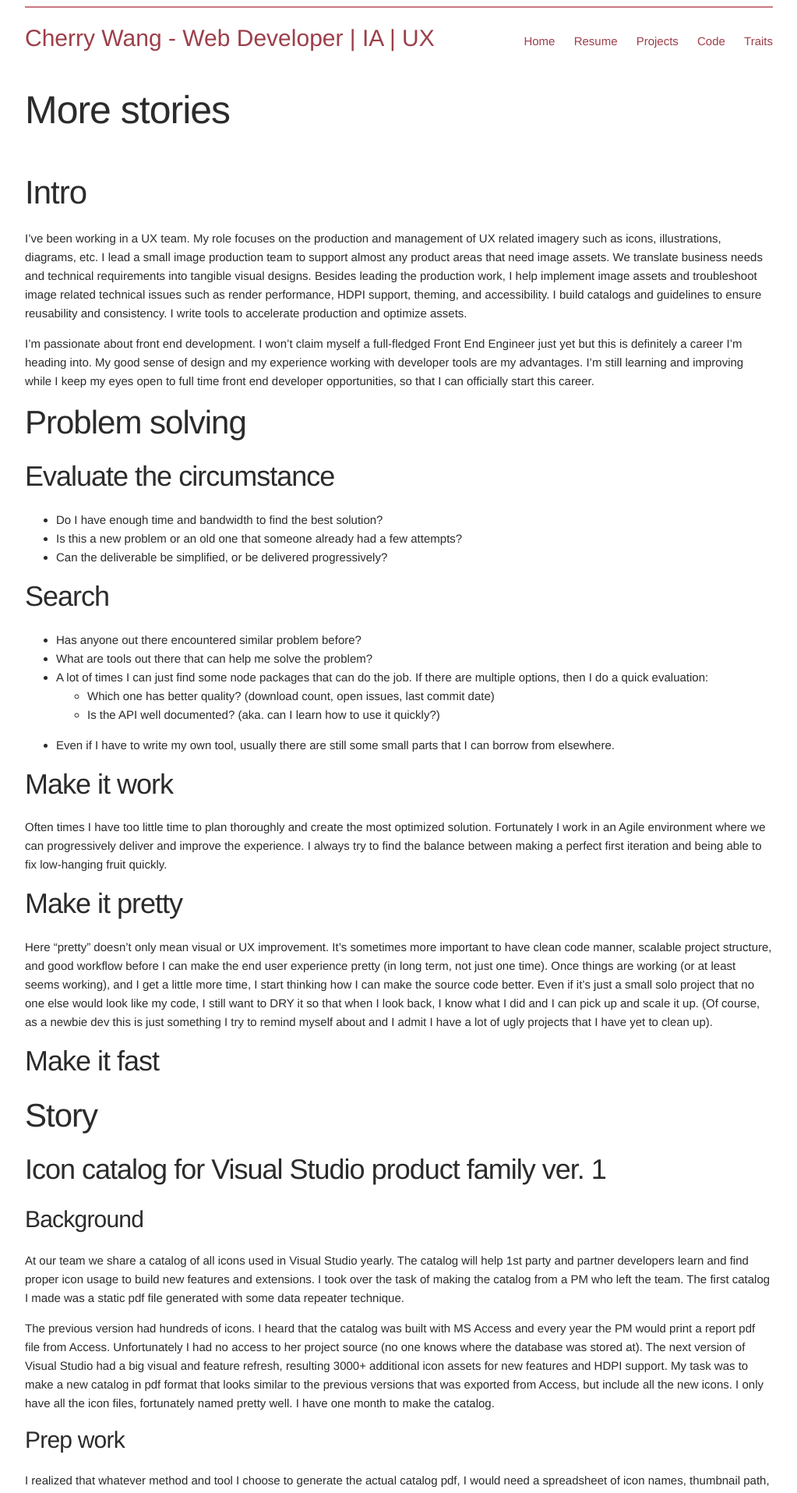
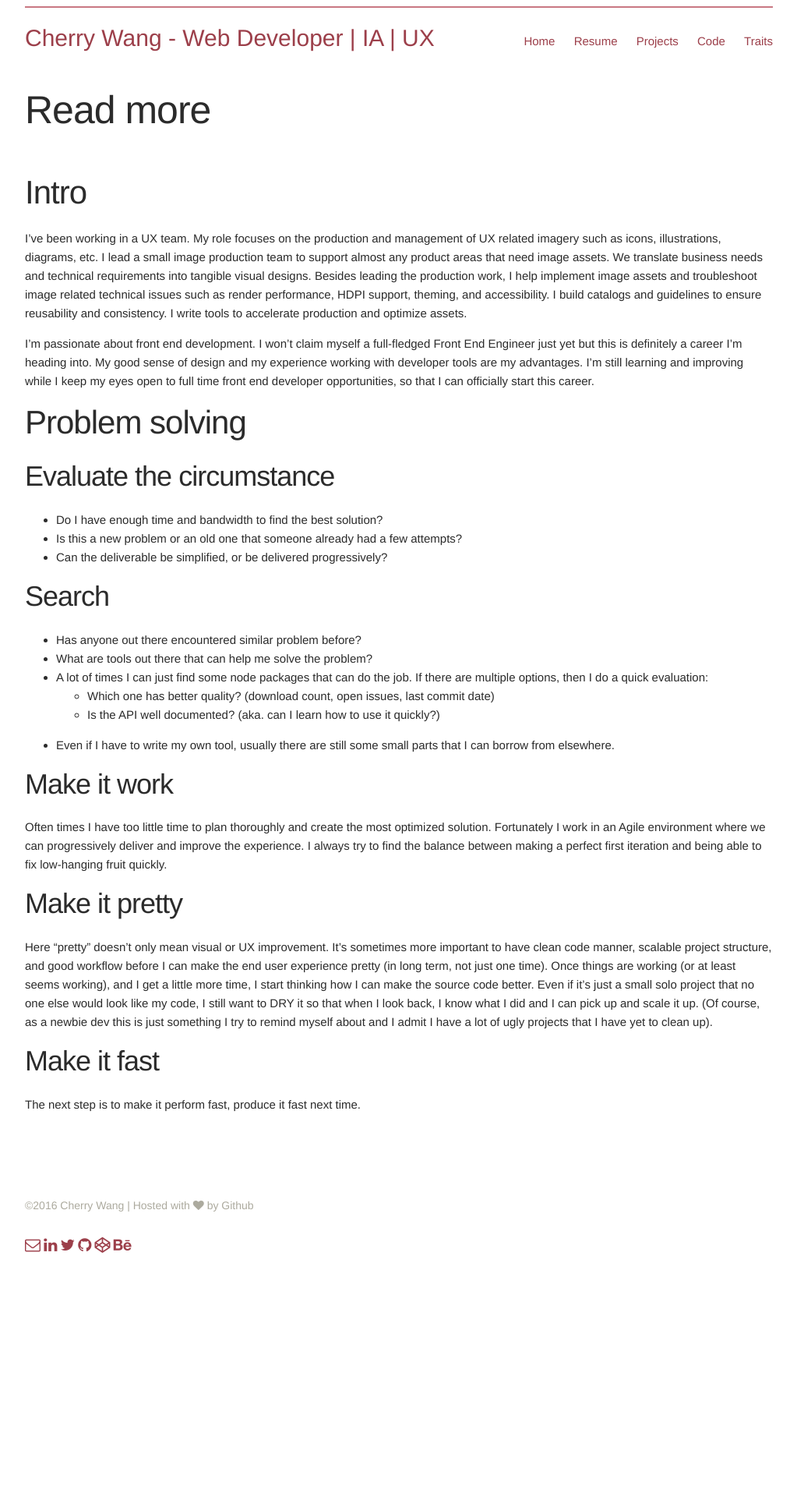
Before and after one commit to chryw/chryw.github.io, a Jekyll site: the page built from readmore/index.md, in a window 1280 px wide. Shown: the top 1915 px of the page at 78% size, without its empty margins (128-1151 px from the left). Built offline with Jekyll 4.4.1, drawn with Linux system fonts in a browser that asks for light colours; nearby versions of some CDN libraries; some web fonts are replaced; after the commit the page ends 1664 px from its top, so only the background shows below that; some of the changed text lies outside the part shown.

```diff
--- a/_sass/components/_images.scss
+++ b/_sass/components/_images.scss
@@ -1,5 +1,5 @@
-img {
-	&.img-responsive {
+.page-content {
+	img {
 		display: block;
 		width: 100%;
 		height: auto;
--- a/_sass/partials/_syntax-highlighting.scss
+++ b/_sass/partials/_syntax-highlighting.scss
@@ -1,4 +1,4 @@
-.highlight {
+code {
     background: #fff;
     @extend %vertical-rhythm;
     .highlighter-rouge & {
--- a/package.json
+++ b/package.json
@@ -26,6 +26,7 @@
     "lodash": "^4.13.1",
     "merge-stream": "^1.0.0",
     "minimist": "^1.2.0",
+    "require-dir": "^0.3.2",
     "rimraf": "^2.5.2",
     "vinyl-ftp": "^0.5.0"
   }
--- a/morestories/index.md
+++ b/readmore/index.md
@@ -1,7 +1,7 @@
 ---
 layout: page
-title: More stories
-permalink: /morestories/
+title: Read more
+permalink: /readmore/
 hidden: true
 ---
 
@@ -39,22 +39,4 @@ Here "pretty" doesn't only mean visual or UX improvement. It's sometimes more im
 
 ### Make it fast
 
-
-## Story
-
-### Icon catalog for Visual Studio product family ver. 1
-
-#### Background
-
-At our team we share a catalog of all icons used in Visual Studio yearly. The catalog will help 1st party and partner developers learn and find proper icon usage to build new features and extensions. I took over the task of making the catalog from a PM who left the team. The first catalog I made was a static pdf file generated with some data repeater technique.
-
-The previous version had hundreds of icons. I heard that the catalog was built with MS Access and every year the PM would print a report pdf file from Access. Unfortunately I had no access to her project source (no one knows where the database was stored at). The next version of Visual Studio had a big visual and feature refresh, resulting 3000+ additional icon assets for new features and HDPI support. My task was to make a new catalog in pdf format that looks similar to the previous versions that was exported from Access, but include all the new icons. I only have all the icon files, fortunately named pretty well. I have one month to make the catalog.
-
-#### Prep work
-
-I realized that whatever method and tool I choose to generate the actual catalog pdf, I would need a spreadsheet of icon names, thumbnail path, and some descriptive metadata that would help users understand usage, and search for icons (if the name search isn't enough). So I built a metadata schema.
-
-![Icon catalog metadata schema][schema]
-
-
-[schema]: {{ "/images/morestories-iconcatalog-schema.png" | prepend: site.baseurl }} "Icon catalog metadata schema"
+The next step is to make it perform fast, produce it fast next time.
```
Also changed, not shown: _posts/2017-06-27-two-sum.markdown (added, +35 -0 lines), readmore/story.md (added, +23 -0 lines).
